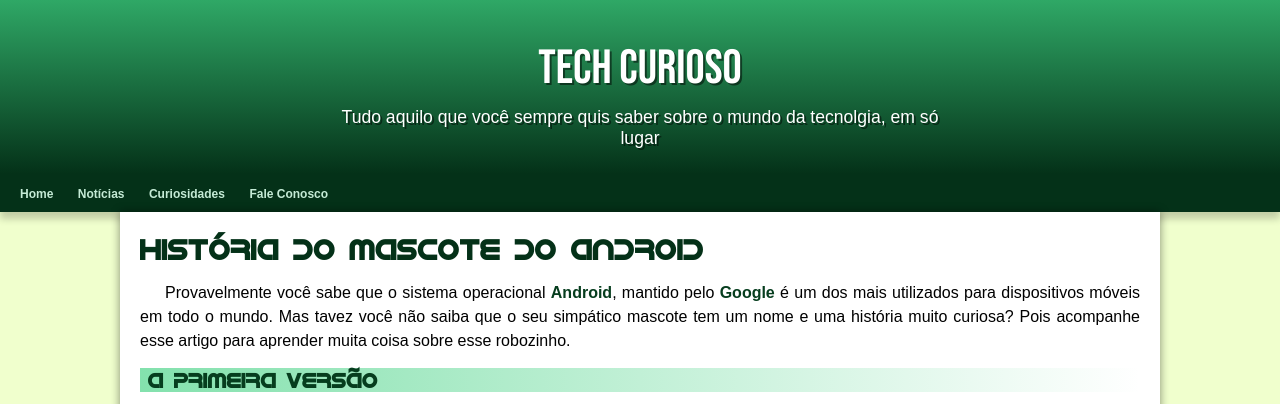
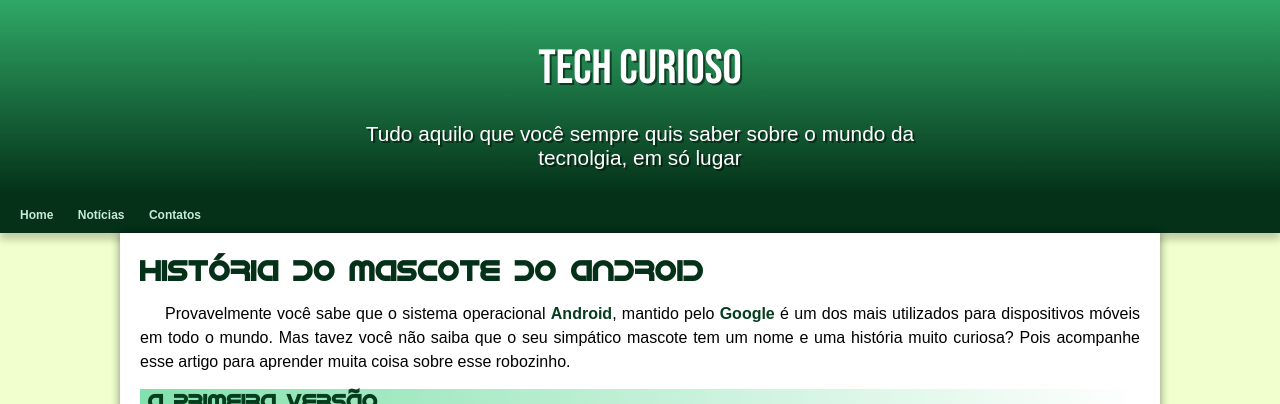
Before and after one commit to Kaua0520/site-andorid, a plain HTML site: page index.html in a window 1280 px wide. Shown: the top 404 px of the page. Drawn offline with Linux system fonts and the light colour scheme.

Commit message:
Update site-android

```diff
--- a/estilo/style.css
+++ b/estilo/style.css
@@ -49,7 +49,7 @@ header > h1 {
     font-weight: normal;
     font-family: var(--fonte-destaque);
     padding-top: 40px;
-    margin-bottom: 10px;
+    padding-bottom: 25px;
     font-size: 3em;
     text-shadow: 2px 2px 0px rgba(0, 0, 0, 0.499);
 }
@@ -57,7 +57,7 @@ header > h1 {
 header > p {
     color: white;
     font-family: var(--fonte-padrao);
-    font-size: 1.1em;
+    font-size: 1.3em;
     max-width: 600px;
     margin: auto;
     padding-right: 10px;
--- a/index.html
+++ b/index.html
@@ -15,8 +15,7 @@
     <nav> <!--menu de navegação-->
         <a href="#">Home</a>
         <a href="#">Notícias</a>
-        <a href="#">Curiosidades</a>
-        <a href="#">Fale Conosco</a>
+        <a href="#">Contatos</a>
     </nav>
     <main> <!--conteúdo principal-->
         <article> <!--artigo-->
```
